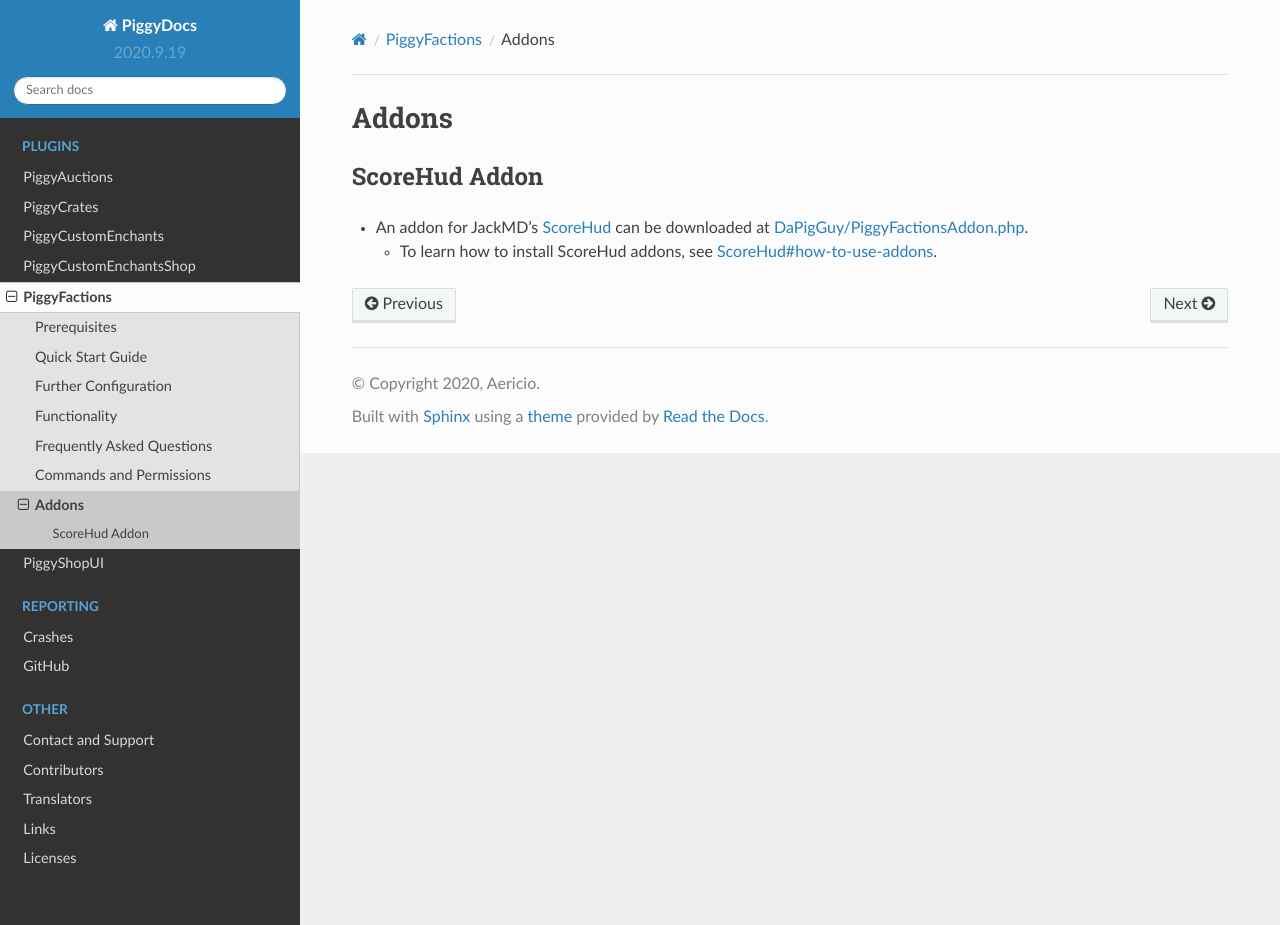
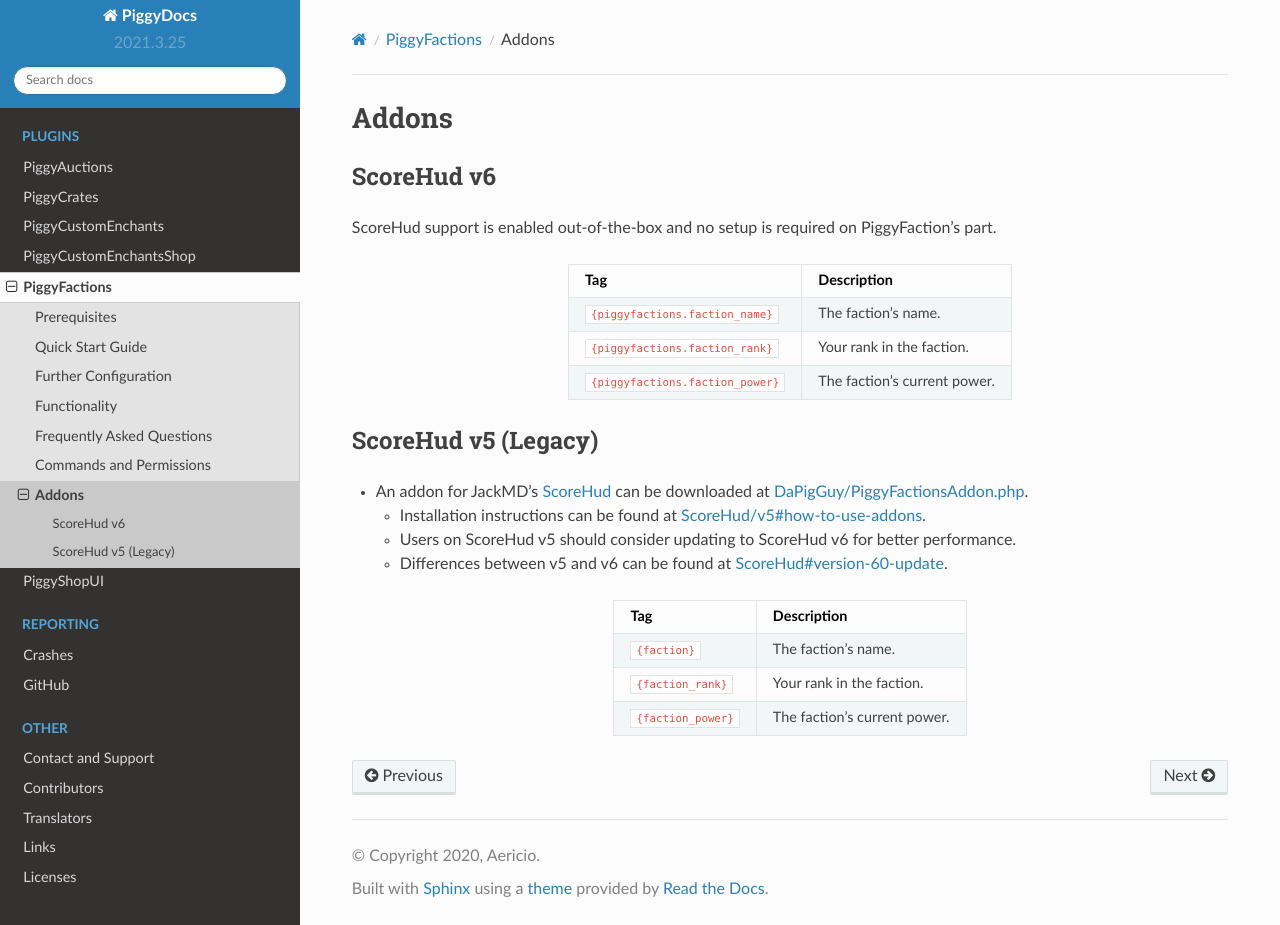
Before and after one commit to Aericio/piggydocs-rtd, a Sphinx documentation site: the page built from source/plugins/piggyfactions/docs/addons.rst, in a window 1280 px wide and 925 px high. Built offline with Sphinx 7.4.7 and the Read the Docs theme 2.0.0, drawn with Linux system fonts in a browser that asks for light colours.

Commit message:
PiggyFactions: Update Addons
Version: 2021.3.25
Release: 2020.3.25-dev03

```diff
--- a/source/conf.py
+++ b/source/conf.py
@@ -64,9 +64,9 @@
 # built documents.
 #
 # The short X.Y version.
-version = '2020.9.19'
+version = '2021.3.25'
 # The full version, including alpha/beta/rc tags.
-release = '2020.9.19-dev02'
+release = '2021.3.25-dev03'
 
 # The language for content autogenerated by Sphinx. Refer to documentation
 # for a list of supported languages.
--- a/source/plugins/piggyfactions/docs/addons.rst
+++ b/source/plugins/piggyfactions/docs/addons.rst
@@ -1,13 +1,47 @@
 Addons
 ======
 
-ScoreHud Addon
---------------
+ScoreHud v6
+-----------
+
+ScoreHud support is enabled out-of-the-box and no setup is required on PiggyFaction's part.
+
+.. table::
+    :align: center
+
+    +-----------------------------------+------------------------------+
+    | Tag                               |          Description         |
+    +===================================+==============================+
+    | ``{piggyfactions.faction_name}``  | The faction's name.          |
+    +-----------------------------------+------------------------------+
+    | ``{piggyfactions.faction_rank}``  | Your rank in the faction.    |
+    +-----------------------------------+------------------------------+
+    | ``{piggyfactions.faction_power}`` | The faction's current power. |
+    +-----------------------------------+------------------------------+
+
+ScoreHud v5 (Legacy)
+--------------------
 
 * An addon for JackMD's `ScoreHud`_ can be downloaded at `DaPigGuy/PiggyFactionsAddon.php`_.
 
-  * To learn how to install ScoreHud addons, see `ScoreHud#how-to-use-addons`_.
+  * Installation instructions can be found at `ScoreHud/v5#how-to-use-addons`_.
+  * Users on ScoreHud v5 should consider updating to ScoreHud v6 for better performance.
+  * Differences between v5 and v6 can be found at `ScoreHud#version-60-update`_.
+
+.. table::
+    :align: center
+
+    +---------------------+------------------------------+
+    | Tag                 |          Description         |
+    +=====================+==============================+
+    | ``{faction}``       | The faction's name.          |
+    +---------------------+------------------------------+
+    | ``{faction_rank}``  | Your rank in the faction.    |
+    +---------------------+------------------------------+
+    | ``{faction_power}`` | The faction's current power. |
+    +---------------------+------------------------------+
 
 .. _ScoreHud: https://github.com/JackMD/ScoreHud
 .. _DaPigGuy/PiggyFactionsAddon.php: https://gist.github.com/DaPigGuy/07442f8b98a70e5973a528e4516e35d1
-.. _ScoreHud#how-to-use-addons: https://github.com/JackMD/ScoreHud#how-to-use-addons
+.. _ScoreHud/v5#how-to-use-addons: https://github.com/Ifera/ScoreHud/tree/v5#how-to-use-addons
+.. _ScoreHud#version-60-update: https://github.com/Ifera/ScoreHud#version-60-update
--- a/source/plugins/piggyfactions/docs/faq.rst
+++ b/source/plugins/piggyfactions/docs/faq.rst
@@ -13,4 +13,4 @@
 
 This will be created in a separate addon for PiggyFactions. We do not have an ETA for the addon currently since it's low priority.
 
-.. _Claiming#Overclaiming: /plugins/piggyfactions/docs/functionality/claiming.html#overclaiming
+.. _Claiming#Overclaiming: functionality/claiming.html#overclaiming
--- a/source/plugins/piggyfactions/docs/prerequisites.rst
+++ b/source/plugins/piggyfactions/docs/prerequisites.rst
@@ -22,6 +22,7 @@
 * `PiggyCustomEnchants`_: 2.1.1+
 * `HRKChat`_: 1.1.1+
 * `PureChat`_: :download:`PR-17 <https://poggit.pmmp.io/r/95436/PureChat_pr-17.phar>`
+* `ScoreHud`_: 6.1.0+
 
 .. note::
     You **must** use Poggit-CI :guilabel:`PR-17` build for PureChat support and set ``default-factions-plugin`` to ``PiggyFactions``.
@@ -39,3 +40,4 @@
 .. _PiggyCustomEnchants: https://poggit.pmmp.io/p/PiggyCustomEnchants
 .. _HRKChat: https://github.com/CortexPE/HRKChat
 .. _PureChat: https://github.com/Heisenburger69/PureChat
+.. _ScoreHud: https://poggit.pmmp.io/p/ScoreHud
```
Also changed, not shown: other parts of source/plugins/piggyfactions/docs/prerequisites.rst (+1 -1 lines), 2 other files.
